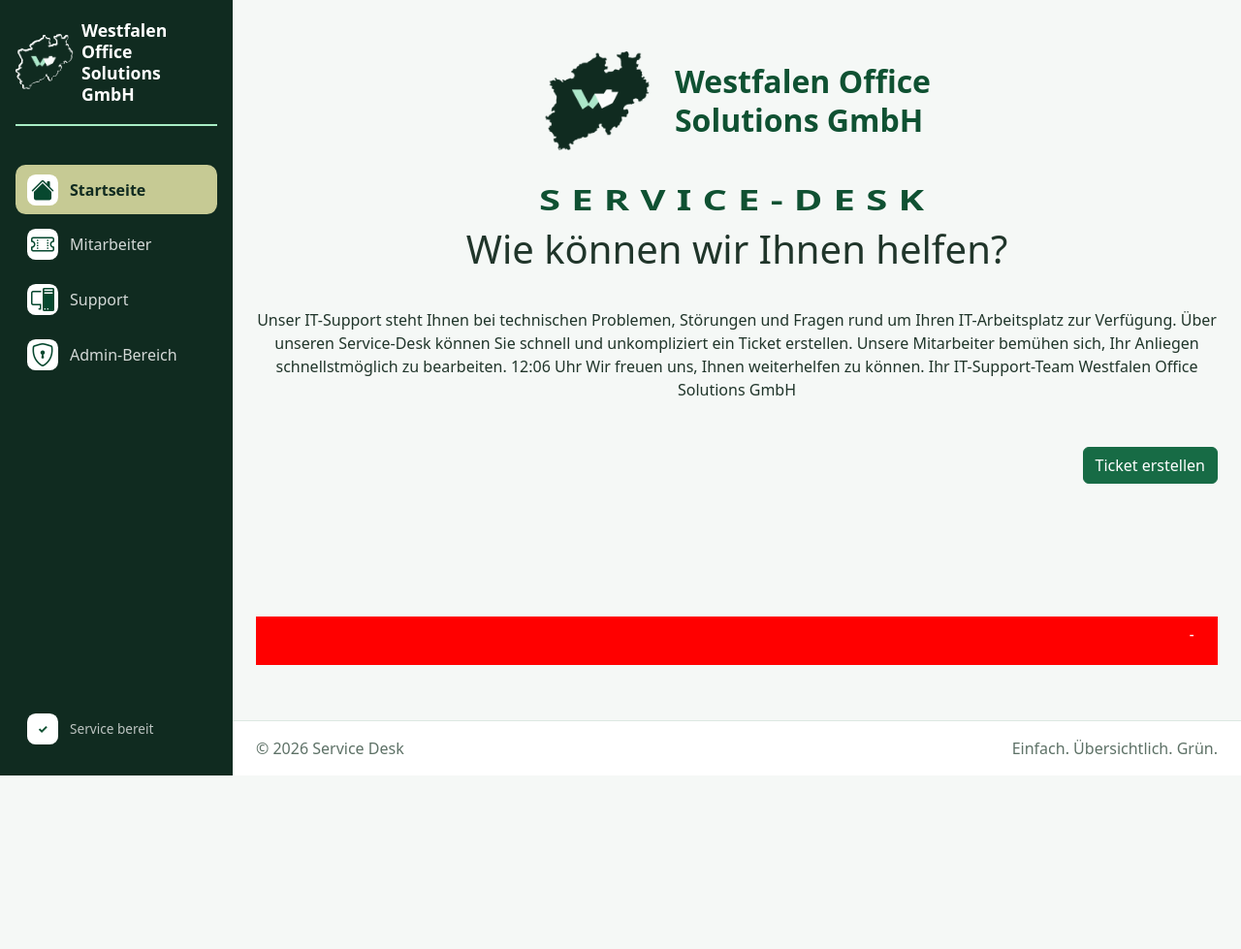
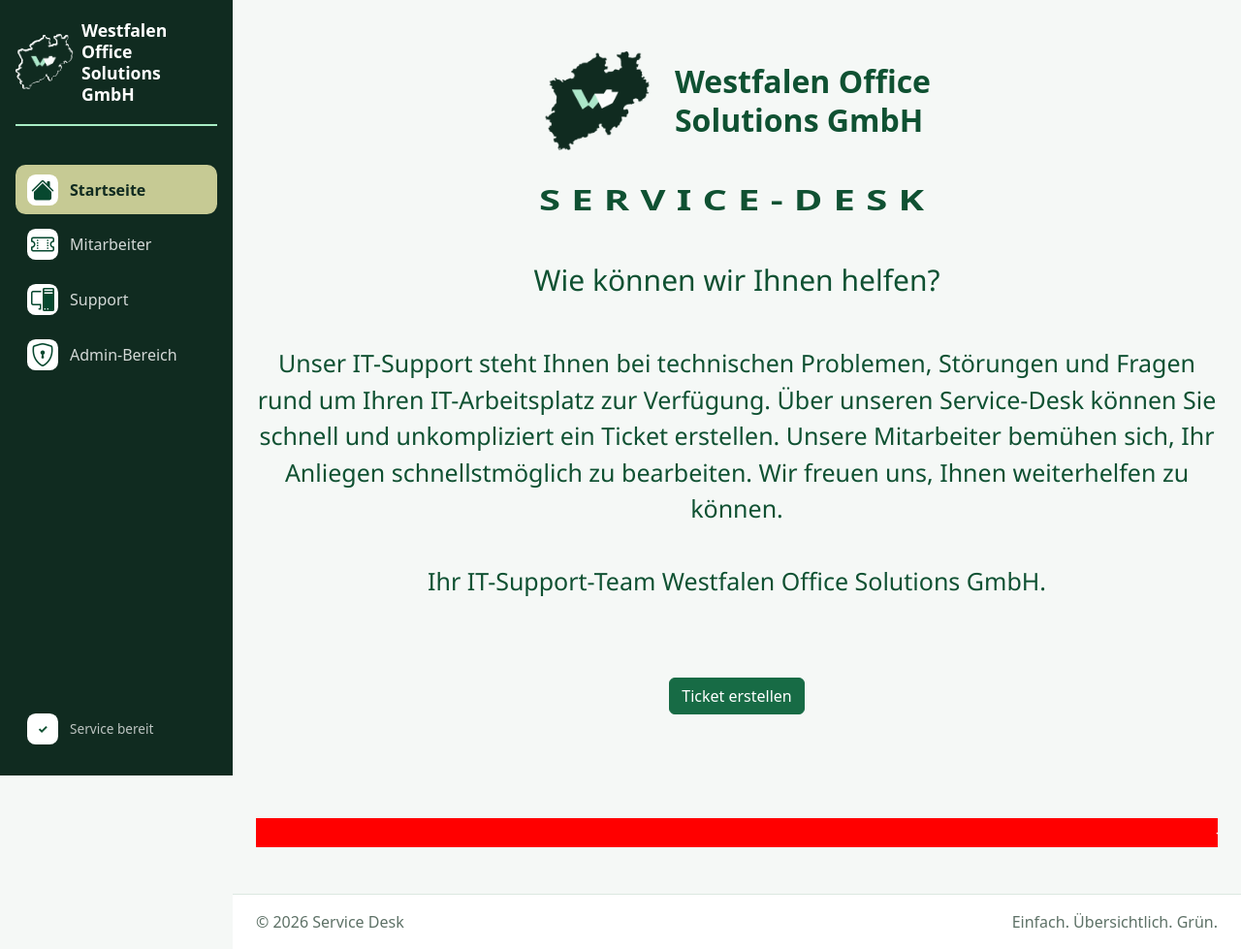
Before and after one commit to JensBoehlke/Service-Desk, an ASP.NET Core app: page / in a window 1280 px wide. Shown: the whole page at 97% size. Before the commit the page ends 800 px from the top, so only its background shows below. Run offline with ASP.NET Core 8, Linux system fonts and the light colour scheme; style sheets or scripts are compiled from the project's sources; the project's own start-up code is not run, and a stand-in starts its controllers and pages.

Commit message:
Startseite Inhalt

```diff
--- a/Service-Desk/Views/Home/Index.cshtml
+++ b/Service-Desk/Views/Home/Index.cshtml
@@ -23,8 +23,10 @@
 
 
 <div id="ueberschrift">
-    <h1>Wie können wir Ihnen helfen?</h1>
+    Wie können wir Ihnen helfen?
+    <br/><br/>
 </div>
+
 
 
 <div id="textstartseite">
@@ -32,10 +34,11 @@
     Unser IT-Support steht Ihnen bei technischen Problemen, Störungen und Fragen rund um Ihren IT-Arbeitsplatz zur Verfügung.
     Über unseren Service-Desk können Sie schnell und unkompliziert ein Ticket erstellen.
     Unsere Mitarbeiter bemühen sich, Ihr Anliegen schnellstmöglich zu bearbeiten.
-    12:06 Uhr
-    Wir freuen uns, Ihnen weiterhelfen zu können.
-    Ihr IT-Support-Team
-    Westfalen Office Solutions GmbH
+        Wir freuen uns, Ihnen weiterhelfen zu können.
+    <br/><br/>
+
+
+    Ihr IT-Support-Team Westfalen Office Solutions GmbH.
 
 </div>
 
@@ -43,13 +46,14 @@
 <div id="ticket">
 <a input type="submit" value="Ticket" href="/Ticket/Create" class="btn btn-primary mt-2">Ticket erstellen</a>
 @* Laufschrift---> siehe css #laufschrift *@
+    <br/></br></br>
 </div>
 
 <div id="laufschrift">
 
-    <h5>
-        <marquee direction="left" behavior="scroll" scrolldelay="1">++Alle Server werden heruntergefahren. +++++Lehnen Sie sich zurück und genießen Sie ein Kaltgetränk+++++</marquee>
-    </h5>
+
+        <marquee direction="left" behavior="scroll" scrolldelay="1">++Alle Server werden heruntergefahren.+++++Lehnen Sie sich enspannt zurück und genießen Sie ein Kaltgetränk+++++</marquee>
+
 </div>
 
 @*
--- a/Service-Desk/wwwroot/css/site.css
+++ b/Service-Desk/wwwroot/css/site.css
@@ -476,15 +476,16 @@ a:hover { color: var(--desk-green-dark); }
     align-items: center;
     justify-content: center;
     text-align: center;
-    text-decoration-color: white;
-    height: 50px;
-    margin-top: 0px;
+    color: #0f5132;
+    margin-top: 30px;
     margin-left: 0px;
     margin-right: 0px;
-    bottom: 0px;
+    margin-bottom: 0px;
     padding: 0px;
     background-color: #f5f8f6;
-    font-size: 20px;
+    font-size: 30px;
+    font-family: "Segoe UI",sans-serif;
+
 }
 /*Startseite Überschrift Ende*/
 
@@ -495,16 +496,41 @@ a:hover { color: var(--desk-green-dark); }
     align-items: center;
     justify-content: center;
     text-align: center;
-    text-decoration-color: white;
-    height: 0px;
-    margin-top: 80px;
+    color: #0f5132;
+    margin-top: 0px;
     margin-left: 0px;
     margin-right: 0px;
     padding: 0px;
     background-color: #f5f8f6;
+    font-size: 25px;
+    font-family: "Segoe UI",sans-serif;
+
 }
 
 /* Text zu Wie können wir Ihnen helfen ? Ende  */
+
+
+
+
+/*Button Ticket erstellen für Startseite*/
+#ticket {
+    display: flex;
+    align-items: center;
+    justify-content: center;
+    text-align: center;
+    color: #FFFFFF;
+    margin: 0px;
+    margin-top: 50px;
+    margin-left: 0px;
+    margin-right: 0px;
+    margin-bottom: 0px;
+    padding: 0px;
+    background-color: #f5f8f6;
+    font-size: 20px;
+
+
+}
+/*Button Ticket erstellen für Startseite Ende*/
 
 
 /*Laufschrifteinstellung für Startseite*/
@@ -515,32 +541,14 @@ a:hover { color: var(--desk-green-dark); }
     justify-content: center;
     text-align: center;
     color: #FFFFFF;
-    height: 20px;
-    margin-top: 150px;
+    /*height: 20px;*/
+    margin-top: 85px;
     margin-left: 0px;
     margin-right: 0px;
     margin-bottom: 0px;
-    padding: 25px;
     background-color: red;
     font-size: 20px;
+    border: 0px
 
 }
 /*Laufschrifteinstellung für Startseite Ende*/
-
-/*Button Ticket erstellen für Startseite*/
-#ticket {
-    display: flex;
-    align-items: center;
-    justify-content: flex-end;
-    text-align: center;
-    color: #FFFFFF;
-    height: 20px;
-    margin-top: 100px;
-    margin-left: 0px;
-    margin-right: 0px;
-    margin-bottom: 0px;
-    padding: 0px;
-    background-color: #f5f8f6;
-    font-size: 20px;
-}
-/*Button Ticket erstellen für Startseite Ende*/
```
